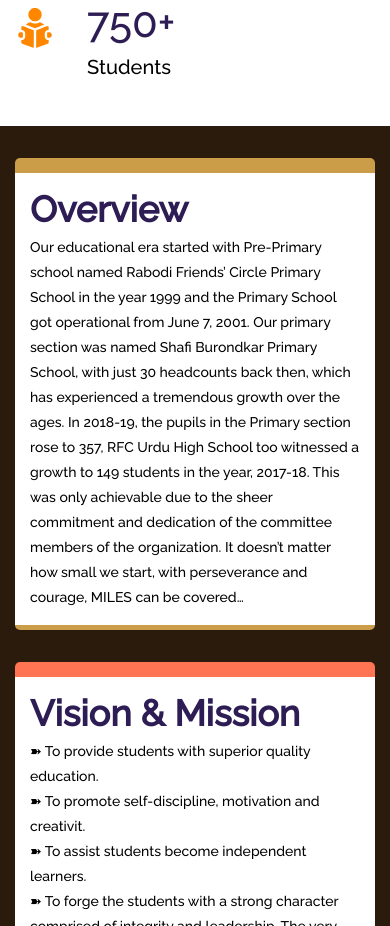
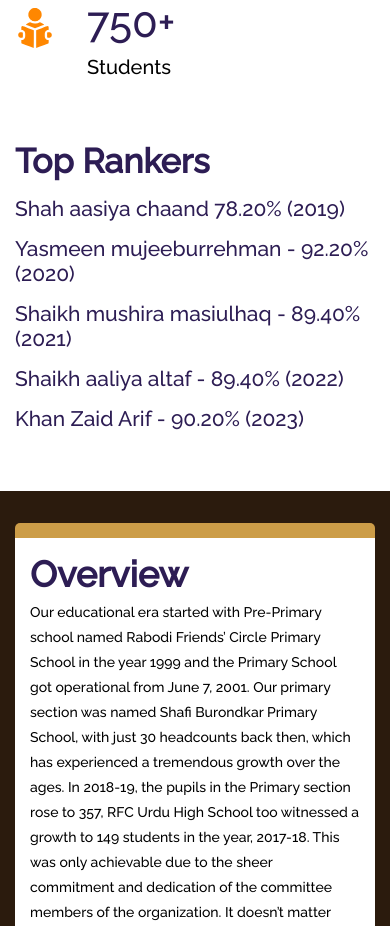
Before and after one commit to sohailqureshiii/Rabodi-school-website, a Next.js app: page /aboutus in a window 390 px wide. Shown: the part 2620-3546 px from the top of the page. Built offline with nearby package versions, Linux system fonts and the light colour scheme.

Commit message:
changes done student %

```diff
--- a/app/globals.css
+++ b/app/globals.css
@@ -1200,6 +1200,16 @@ li {
   font-size: 52px;
 }
 
+.top-sect-dix-dhjblollloguyftuu {
+}
+
+.flx-percentge-of-studnts-at-scjh {
+  line-height: 44px;
+  color: #2d1d54;
+  font-size: 26px;
+  margin-top: 15px;
+}
+
 .para-at-jksdd-esknma {
   font-size: 22px;
   line-height: 35px;
@@ -2283,6 +2293,15 @@ li {
     flex-direction: column;
     margin-top: 1em;
   }
+  .top-sect-dix-dhjblollloguyftuu {
+    padding: 15px;
+    margin-bottom: 45px;
+  }
+  .flx-percentge-of-studnts-at-scjh {
+    line-height: 25px;
+    color: #2d1d54;
+    font-size: 21px;
+  }
 }
 
 /* ------ Respo Navbar --------  */
--- a/pages/aboutus.js
+++ b/pages/aboutus.js
@@ -139,6 +139,27 @@ const aboutus = () => {
             </div>
             <div>
               <Image src={RightImage} className="flx-img-left-at-sbnt-sntom" />
+            </div>
+          </div>
+          <div className="top-sect-dix-dhjblollloguyftuu">
+            <h3 className="our-achient-ms-sefjkdnm">Top Rankers</h3>
+            <div>
+              <p className="flx-percentge-of-studnts-at-scjh">
+                {" "}
+                Shah aasiya chaand 78.20% (2019)
+              </p>
+              <p className="flx-percentge-of-studnts-at-scjh">
+                Yasmeen mujeeburrehman - 92.20% (2020)
+              </p>
+              <p className="flx-percentge-of-studnts-at-scjh">
+                Shaikh mushira masiulhaq - 89.40% (2021)
+              </p>
+              <p className="flx-percentge-of-studnts-at-scjh">
+                Shaikh aaliya altaf - 89.40% (2022)
+              </p>
+              <p className="flx-percentge-of-studnts-at-scjh">
+                Khan Zaid Arif - 90.20% (2023)
+              </p>
             </div>
           </div>
         </div>
```
